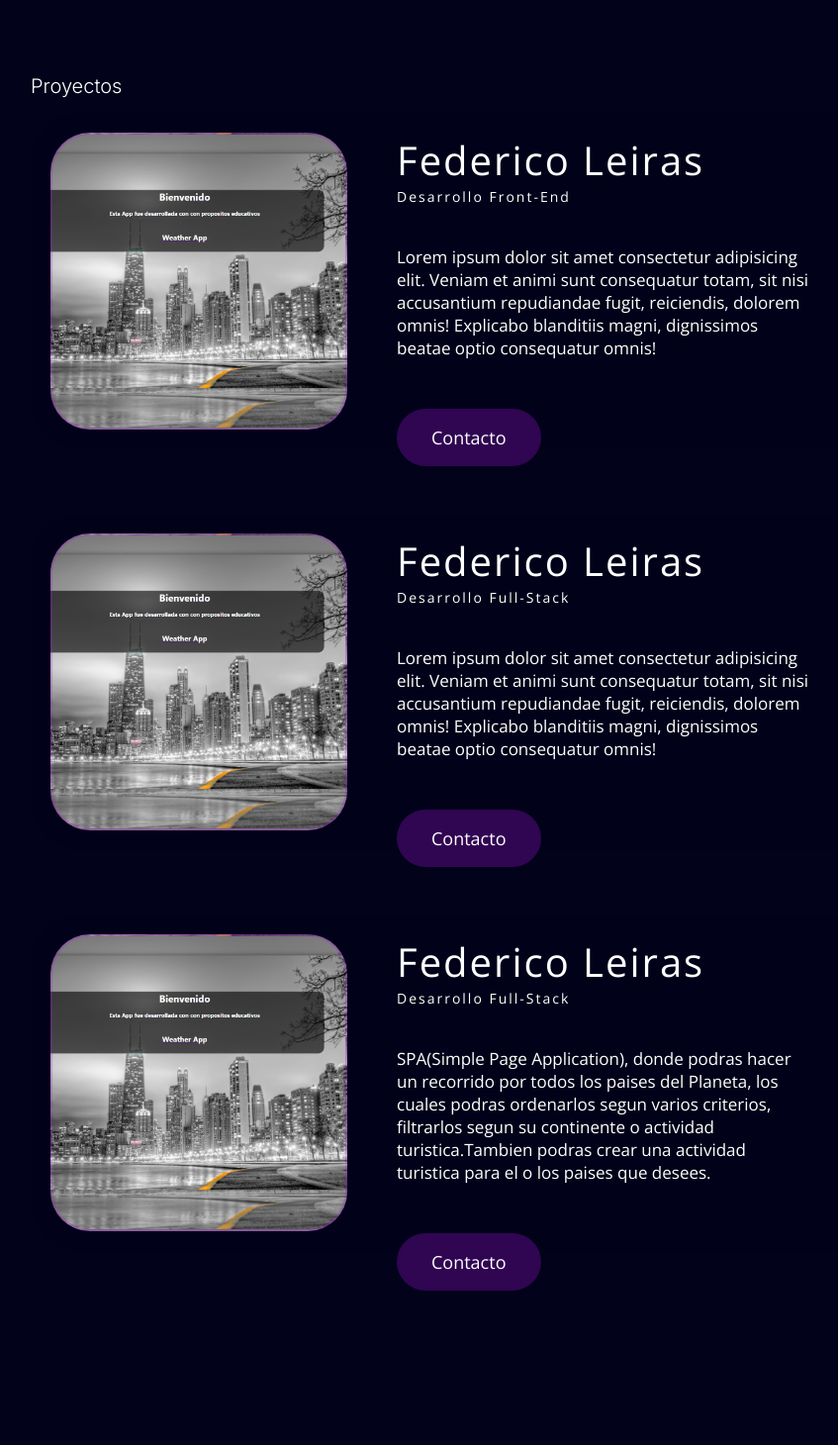
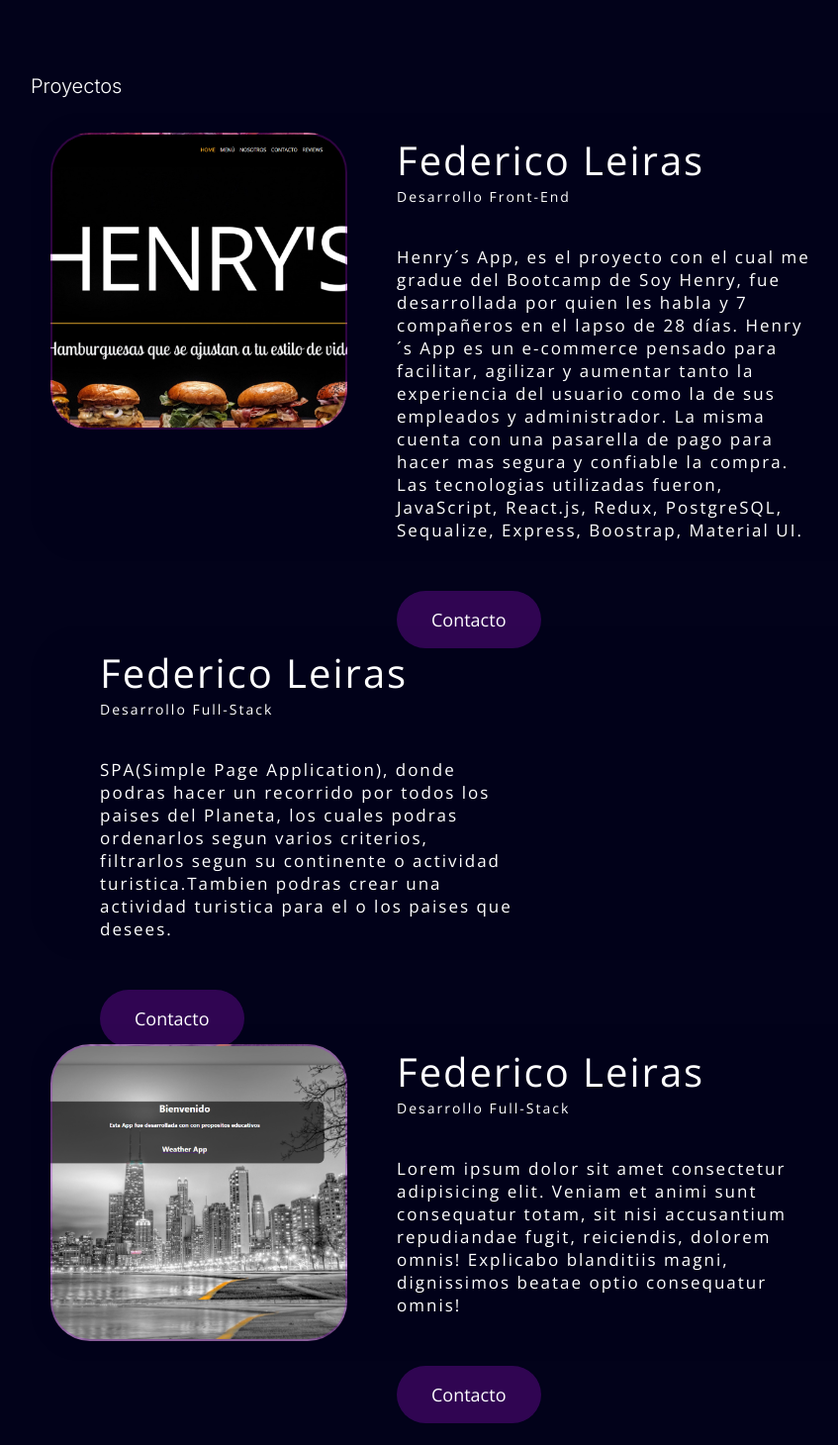
Before and after one commit to FLeiras/MiPortfolio, a React (Create React App) app: page / in a window 1280 px wide. Shown: the part 1900-3360 px from the top of the page at 99% size, without its empty margins (169-1016 px from the left). Built offline with nearby package versions, Linux system fonts and the light colour scheme.

Commit message:
PF agregado

```diff
--- a/src/components/proyects/Proyects.css
+++ b/src/components/proyects/Proyects.css
@@ -27,7 +27,17 @@
   border-radius: 50px;
 }
 
-.proyects-container .proyect .proyect-img {
+.proyects-container .proyect .proyect-img1 {
+  height: 300px;
+  width: 300px;
+  border-radius: 40px;
+  background: url(../props/proyecto1.png);
+  background-size: cover;
+  background-position: center;
+  border: 2px solid var(--color-sec-light);
+}
+
+.proyects-container .proyect .proyect-img3 {
   height: 300px;
   width: 300px;
   border-radius: 40px;
@@ -79,3 +89,7 @@
   background: transparent;
   border: 2px solid var(--color-sec-light);
 }
+
+.about {
+  letter-spacing: 2px;
+}
--- a/src/components/proyects/Proyects.jsx
+++ b/src/components/proyects/Proyects.jsx
@@ -6,15 +6,21 @@ function Proyects() {
       <h1 className="proyect-txt">Proyectos</h1>
 
       <div className="proyect proyect-1">
-        <div className="proyect-img"></div>
+        <a href="https://henrys-app.vercel.app/" target="_blank">
+          <div className="proyect-img1"></div>
+        </a>
         <div className="proyect-info">
           <h1 className="name">Federico Leiras</h1>
           <h3 className="position">Desarrollo Front-End</h3>
           <h4 className="about">
-            Lorem ipsum dolor sit amet consectetur adipisicing elit. Veniam et
-            animi sunt consequatur totam, sit nisi accusantium repudiandae
-            fugit, reiciendis, dolorem omnis! Explicabo blanditiis magni,
-            dignissimos beatae optio consequatur omnis!
+            Henry´s App, es el proyecto con el cual me gradue del Bootcamp de
+            Soy Henry, fue desarrollada por quien les habla y 7 compañeros en el
+            lapso de 28 días. Henry´s App es un e-commerce pensado para
+            facilitar, agilizar y aumentar tanto la experiencia del usuario como
+            la de sus empleados y administrador. La misma cuenta con una
+            pasarella de pago para hacer mas segura y confiable la compra. Las
+            tecnologias utilizadas fueron, JavaScript, React.js, Redux,
+            PostgreSQL, Sequalize, Express, Boostrap, Material UI.
           </h4>
           <a href="#contact" className="contact-member">
             <span>Contacto</span>
@@ -23,24 +29,7 @@ function Proyects() {
       </div>
 
       <div className="proyect proyect-2">
-        <div className="proyect-img"></div>
-        <div className="proyect-info">
-          <h1 className="name">Federico Leiras</h1>
-          <h3 className="position">Desarrollo Full-Stack</h3>
-          <h4 className="about">
-            Lorem ipsum dolor sit amet consectetur adipisicing elit. Veniam et
-            animi sunt consequatur totam, sit nisi accusantium repudiandae
-            fugit, reiciendis, dolorem omnis! Explicabo blanditiis magni,
-            dignissimos beatae optio consequatur omnis!
-          </h4>
-          <a href="#contact" className="contact-member">
-            <span>Contacto</span>
-          </a>
-        </div>
-      </div>
-
-      <div className="proyect proyect-3">
-        <div className="proyect-img"></div>
+        <div className="proyect-img2"></div>
         <div className="proyect-info">
           <h1 className="name">Federico Leiras</h1>
           <h3 className="position">Desarrollo Full-Stack</h3>
@@ -56,6 +45,23 @@ function Proyects() {
           </a>
         </div>
       </div>
+
+      <div className="proyect proyect-3">
+        <div className="proyect-img3"></div>
+        <div className="proyect-info">
+          <h1 className="name">Federico Leiras</h1>
+          <h3 className="position">Desarrollo Full-Stack</h3>
+          <h4 className="about">
+            Lorem ipsum dolor sit amet consectetur adipisicing elit. Veniam et
+            animi sunt consequatur totam, sit nisi accusantium repudiandae
+            fugit, reiciendis, dolorem omnis! Explicabo blanditiis magni,
+            dignissimos beatae optio consequatur omnis!
+          </h4>
+          <a href="#contact" className="contact-member">
+            <span>Contacto</span>
+          </a>
+        </div>
+      </div>
     </div>
   );
 }
```
Also changed, not shown: src/components/props/proyecto1.png (added).
